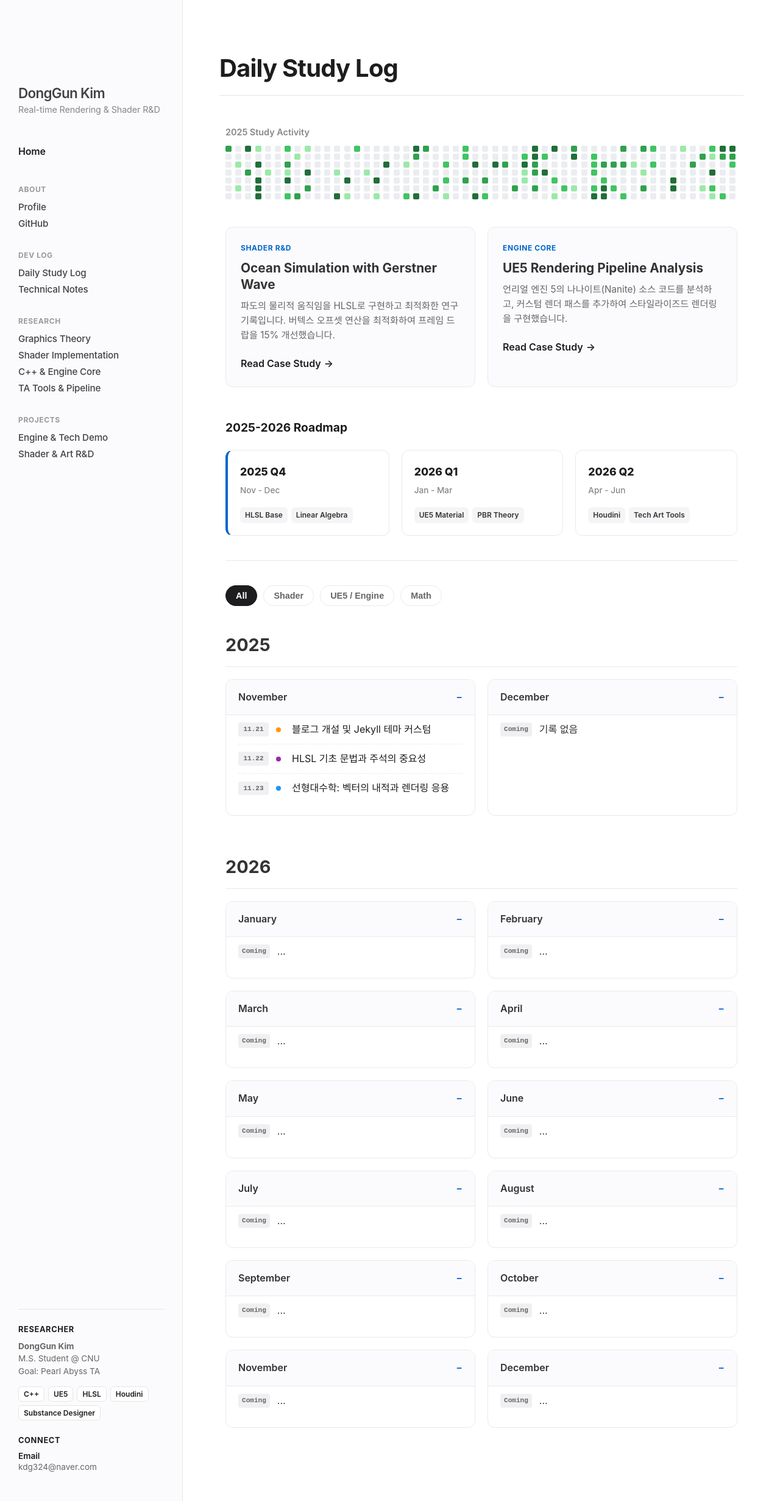
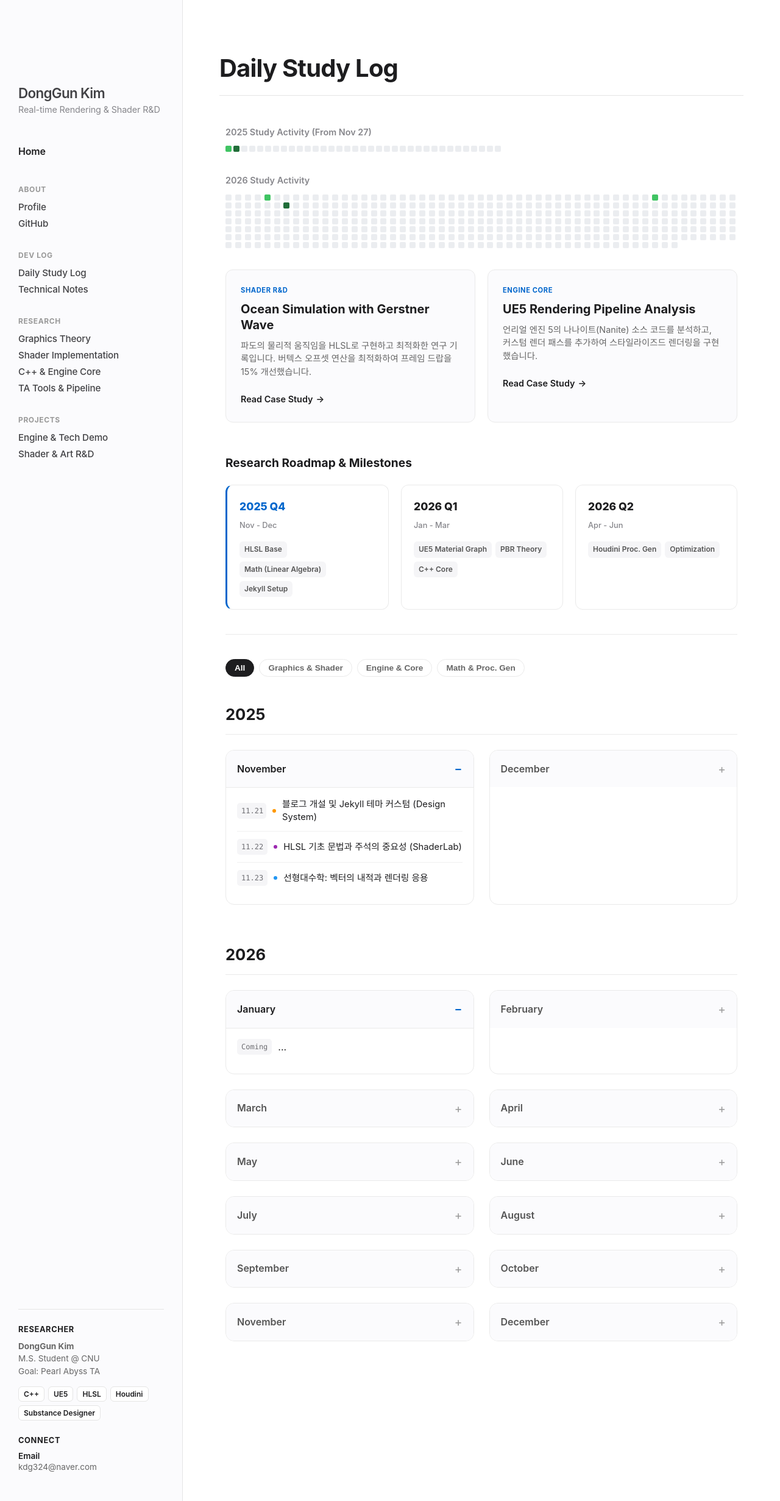
Before and after one commit to KimDongGun324/kimdonggun324.github.io, a Jekyll site: the page built from daily-study/index.md, in a window 1280 px wide. Shown: the whole page at 61% size. Built offline with Jekyll 4.4.1, drawn with Linux system fonts in a browser that asks for light colours; some web fonts are replaced; part of the change alters nothing that is shown.

Commit message:
index 대수
✨ 핵심 변경 사항 요약
닫힌 카드 디자인 개선: 닫혀있을 때는 높이가 확 줄어들고, 우측 아이콘과 배경색에 변화를 주어 "닫혀있음"을 명확히 표현했습니다.

태그 필터 통합 & 재정의:

Graphics & Shader: 셰이더, HLSL, Substance Designer 등

Engine & Core: UE5, C++, 엔진 구조 등

Math & Proc. Gen: 선형대수, 후디니, 절차적 생성 등

-> 이렇게 핵심 역량 위주로 깔끔하게 통합했습니다.

잔디 심기 (Heatmap) 대수술:

2025년: 11월 27일부터 12월 31일까지만 표시됩니다. (11/27, 11/28은 색칠됨!)

2026년: 1월 1일부터 1년치가 새로 추가되었습니다.

날짜 표시: 이제 잔디 위에 마우스를 올리면 "2025-11-27" 처럼 날짜가 뜹니다.

UI/UX 디테일업:

호버 프리뷰 안정화: 이미지가 껌뻑거리거나 안 나오는 문제를 해결했습니다. 부드럽게 뜨고 사라집니다.

애플 스타일 리스트: 글자 크기를 살짝 줄이고, 자간과 색상을 조절하여 훨씬 세련되고 깔끔한 느낌을 줬습니다.

```diff
--- a/daily-study/index.md
+++ b/daily-study/index.md
@@ -5,23 +5,32 @@ permalink: /daily-study/
 ---
 
 <style>
-  /* ================= Global Layout ================= */
+  /* ================= Global Layout & Fonts ================= */
   .markdown-body {
     max-width: 100% !important; margin: 0 !important; width: 100% !important; padding: 0 10px;
-    font-family: 'Pretendard', -apple-system, sans-serif;
+    font-family: -apple-system, BlinkMacSystemFont, "Mona Sans", "Pretendard", sans-serif;
+    color: #1d1d1f;
   }
 
   /* ================= 1. Contribution Heatmap (잔디) ================= */
-  .heatmap-section { margin-bottom: 40px; }
+  .heatmap-section { margin-bottom: 30px; }
   .heatmap-title { font-size: 0.9em; font-weight: 600; color: #86868b; margin-bottom: 10px; }
-  .heatmap-grid {
-    display: grid; grid-template-columns: repeat(52, 1fr); grid-template-rows: repeat(7, 1fr);
+  /* 2025년은 기간이 짧으므로 플렉스로 배치 */
+  #heatmap-grid-2025 {
+    display: flex; flex-wrap: wrap; gap: 3px; max-width: 100%; padding-bottom: 5px;
+  }
+  /* 2026년은 1년치이므로 그리드로 배치 */
+  #heatmap-grid-2026 {
+    display: grid; grid-template-columns: repeat(53, 1fr); grid-template-rows: repeat(7, 1fr);
     gap: 3px; max-width: 100%; overflow-x: auto; padding-bottom: 5px;
   }
   .day-box {
-    width: 10px; height: 10px; background-color: #ebedf0; border-radius: 2px;
+    width: 10px; height: 10px; background-color: #ebedf0; border-radius: 2px; cursor: pointer;
+    transition: transform 0.1s ease-in-out;
   }
-  /* 잔디 색상 레벨 (JS로 제어) */
+  .day-box:hover { transform: scale(1.2); border: 1px solid rgba(0,0,0,0.1); }
+
+  /* 잔디 색상 레벨 */
   .day-l1 { background-color: #9be9a8; }
   .day-l2 { background-color: #40c463; }
   .day-l3 { background-color: #30a14e; }
@@ -34,19 +43,19 @@ permalink: /daily-study/
   }
   .featured-card {
     background: #fbfbfd; border: 1px solid #eaeaea; border-radius: 12px;
-    padding: 24px; transition: transform 0.2s, box-shadow 0.2s; position: relative; overflow: hidden;
+    padding: 24px; transition: all 0.2s ease; position: relative; overflow: hidden;
   }
   .featured-card:hover { transform: translateY(-3px); box-shadow: 0 10px 30px rgba(0,0,0,0.08); border-color: #0066cc; }
   .featured-tag {
-    font-size: 0.75em; font-weight: 700; color: #0066cc; text-transform: uppercase; letter-spacing: 0.05em; margin-bottom: 8px; display: block;
+    font-size: 0.7em; font-weight: 700; color: #0066cc; text-transform: uppercase; letter-spacing: 0.05em; margin-bottom: 8px; display: block;
   }
-  .featured-title { font-size: 1.3em; font-weight: 700; margin-bottom: 10px; line-height: 1.3; }
-  .featured-desc { font-size: 0.95em; color: #666; line-height: 1.6; margin-bottom: 20px; }
-  .featured-link { font-weight: 600; color: #1d1d1f; text-decoration: none; display: inline-flex; align-items: center; }
+  .featured-title { font-size: 1.25em; font-weight: 700; margin-bottom: 10px; line-height: 1.3; }
+  .featured-desc { font-size: 0.9em; color: #666; line-height: 1.5; margin-bottom: 20px; }
+  .featured-link { font-size: 0.9em; font-weight: 600; color: #1d1d1f; text-decoration: none; display: inline-flex; align-items: center; }
   .featured-link::after { content: '→'; margin-left: 5px; transition: margin-left 0.2s; }
   .featured-card:hover .featured-link::after { margin-left: 10px; }
 
-  /* ================= 3. Tech Focus Timeline (기존 유지) ================= */
+  /* ================= 3. Tech Focus Timeline ================= */
   .timeline-section { margin-bottom: 40px; padding-bottom: 30px; border-bottom: 1px solid #eaeaea; }
   .timeline-title { font-size: 1.2em; font-weight: 700; color: #1d1d1f; margin-bottom: 20px; }
   .timeline-container {
@@ -55,63 +64,96 @@ permalink: /daily-study/
   .timeline-container::-webkit-scrollbar { display: none; }
   .quarter-block {
     min-width: 240px; flex: 1; background: #fff; border: 1px solid #eaeaea; border-radius: 12px; padding: 20px;
+    transition: border-color 0.2s;
   }
+  .quarter-block:hover { border-color: #d2d2d7; }
   .quarter-label { font-weight: 800; font-size: 1.1em; color: #1d1d1f; margin-bottom: 5px; }
-  .quarter-date { font-size: 0.85em; color: #86868b; margin-bottom: 15px; font-weight: 500; }
+  .quarter-date { font-size: 0.8em; color: #86868b; margin-bottom: 15px; font-weight: 500; }
   .tech-badges { display: flex; flex-wrap: wrap; gap: 6px; }
-  .focus-badge { font-size: 0.75em; font-weight: 600; padding: 3px 8px; border-radius: 6px; background: #f5f5f7; color: #333; }
+  .focus-badge { font-size: 0.75em; font-weight: 600; padding: 3px 8px; border-radius: 6px; background: #f5f5f7; color: #555; }
 
   /* ================= 4. Filter & Log List ================= */
-  .filter-container { margin-bottom: 30px; display: flex; gap: 10px; flex-wrap: wrap; }
+  .filter-container { margin-bottom: 30px; display: flex; gap: 8px; flex-wrap: wrap; }
   .filter-btn {
-    padding: 8px 16px; border-radius: 20px; border: 1px solid #eaeaea; background: #fff;
-    font-size: 0.9em; font-weight: 600; color: #666; cursor: pointer; transition: all 0.2s;
+    padding: 6px 14px; border-radius: 18px; border: 1px solid #eaeaea; background: #fff;
+    font-size: 0.85em; font-weight: 600; color: #666; cursor: pointer; transition: all 0.2s;
   }
-  .filter-btn:hover { background: #f5f5f7; color: #1d1d1f; }
+  .filter-btn:hover { background: #f5f5f7; color: #1d1d1f; border-color: #d2d2d7; }
   .filter-btn.active { background: #1d1d1f; color: #fff; border-color: #1d1d1f; }
 
-  .year-header { font-size: 1.8em; font-weight: 700; margin-top: 50px; margin-bottom: 20px; border-bottom: 2px solid #1d1d1f; padding-bottom: 10px; }
-  .year-grid { display: grid; grid-template-columns: repeat(auto-fill, minmax(320px, 1fr)); gap: 20px; width: 100%; margin-bottom: 60px; }
+  .year-header { font-size: 1.6em; font-weight: 700; margin-top: 50px; margin-bottom: 25px; border-bottom: 2px solid #eaeaea; padding-bottom: 12px; }
+  .year-grid { display: grid; grid-template-columns: repeat(auto-fill, minmax(320px, 1fr)); gap: 25px; width: 100%; margin-bottom: 60px; }
 
-  details.month-card { background: #ffffff; border: 1px solid #eaeaea; border-radius: 12px; overflow: hidden; }
-  summary { padding: 15px 20px; cursor: pointer; font-weight: 600; background-color: #fbfbfd; display: flex; justify-content: space-between; }
-  summary::after { content: '+'; color: #999; }
-  details[open] summary::after { content: '−'; color: #0066cc; }
+  /* 월별 카드 디자인 개선 */
+  details.month-card {
+    background: #ffffff; border: 1px solid #eaeaea; border-radius: 14px; overflow: hidden;
+    transition: all 0.25s cubic-bezier(0.4, 0, 0.2, 1);
+  }
+  details.month-card:hover { border-color: #c7c7cc; box-shadow: 0 4px 12px rgba(0,0,0,0.05); }
 
-  .study-list { padding: 0 20px 20px 20px; border-top: 1px solid #eaeaea; }
+  summary {
+    padding: 14px 18px; cursor: pointer; font-weight: 600; font-size: 1em;
+    background-color: #fbfbfd; display: flex; justify-content: space-between; align-items: center;
+    user-select: none; transition: background-color 0.2s;
+  }
+  summary:hover { background-color: #f5f5f7; }
+
+  /* 닫혀있을 때 아이콘 */
+  summary::after { content: '+'; color: #999; font-size: 1.2em; font-weight: 400; }
+  /* 열려있을 때 아이콘 */
+  details[open] summary::after { content: '−'; color: #0066cc; font-weight: 600; }
+
+  /* 닫힌 상태일 때 시각적 표현 강화 (옵션) */
+  details:not([open]) summary { color: #555; }
+
+
+  /* 리스트 스타일 개선 (애플 스타일) */
+  .study-list { padding: 5px 18px 18px 18px; border-top: 1px solid #eaeaea; }
   .study-list li {
-    padding: 10px 0; border-bottom: 1px dashed #eaeaea; display: flex; gap: 12px; align-items: center; position: relative;
-    transition: opacity 0.3s ease; /* 필터링 효과 */
+    padding: 12px 0; border-bottom: 1px solid #f0f0f0; display: flex; gap: 10px; align-items: center; position: relative;
+    transition: opacity 0.2s ease;
   }
   .study-list li:last-child { border-bottom: none; }
-  .study-list li.hidden { display: none; } /* 필터링 숨김 클래스 */
+  .study-list li.hidden { display: none !important; } /* 필터링 숨김 클래스 */
 
-  .date-badge { font-family: monospace; font-weight: 600; color: #666; background: #f0f0f2; padding: 2px 6px; border-radius: 4px; font-size: 0.85em; min-width: 50px; text-align: center; }
+  .date-badge {
+    font-family: "SF Mono", "Menlo", monospace; font-weight: 500; color: #6e6e73;
+    background: #f5f5f7; padding: 3px 7px; border-radius: 5px; font-size: 0.75em; min-width: 48px; text-align: center;
+  }
 
-  /* 링크 & 호버 프리뷰 */
-  .study-link { color: #1d1d1f; text-decoration: none; position: relative; cursor: pointer; }
-  .study-link:hover { color: #0066cc; text-decoration: underline; }
+  /* 링크 스타일 개선 */
+  .study-link {
+    font-size: 0.92em; color: #1d1d1f; text-decoration: none; position: relative; cursor: pointer;
+    line-height: 1.4; flex-grow: 1; transition: color 0.2s;
+  }
+  .study-link:hover { color: #0066cc; }
 
-  /* 🔥 호버 프리뷰 팝업 스타일 */
+  /* 태그별 색상 점 */
+  .tag-dot { width: 6px; height: 6px; border-radius: 50%; display: inline-block; flex-shrink: 0; }
+  .tag-graphics { background-color: #9c27b0; } /* 셰이더, 디자인 */
+  .tag-engine { background-color: #ff9800; }   /* C++, 언리얼 */
+  .tag-math { background-color: #2196f3; }     /* 수학, 절차적 생성 */
+
+  /* 🔥 호버 프리뷰 팝업 스타일 (안정화) */
   .preview-popup {
     position: fixed; pointer-events: none; z-index: 1000;
-    width: 280px; background: #fff; border-radius: 8px;
-    box-shadow: 0 10px 40px rgba(0,0,0,0.2); border: 1px solid #eaeaea;
-    padding: 5px; opacity: 0; transform: translateY(10px); transition: opacity 0.2s, transform 0.2s;
-    display: none; /* JS로 제어 */
+    width: 300px; background: #fff; border-radius: 10px;
+    box-shadow: 0 15px 40px rgba(0,0,0,0.15); border: 1px solid #eaeaea;
+    padding: 6px; opacity: 0; transform: translateY(8px);
+    transition: opacity 0.2s cubic-bezier(0.4, 0, 0.2, 1), transform 0.2s cubic-bezier(0.4, 0, 0.2, 1);
+    visibility: hidden; /* display:none 대신 visibility 사용으로 안정성 확보 */
   }
-  .preview-popup img { width: 100%; border-radius: 6px; display: block; }
-  .tag-dot { width: 8px; height: 8px; border-radius: 50%; display: inline-block; margin-right: 6px; }
-
-  /* 태그별 색상 점 */
-  .tag-shader { background-color: #9c27b0; }
-  .tag-ue5 { background-color: #ff9800; }
-  .tag-math { background-color: #2196f3; }
+  .preview-popup.show { opacity: 1; transform: translateY(0); visibility: visible; }
+  .preview-popup img { width: 100%; border-radius: 8px; display: block; }
 </style>
 
 <div class="heatmap-section">
-  <div class="heatmap-title">2025 Study Activity</div>
-  <div class="heatmap-grid" id="heatmap-grid"></div>
+  <div class="heatmap-title">2025 Study Activity (From Nov 27)</div>
+  <div id="heatmap-grid-2025"></div>
+</div>
+<div class="heatmap-section">
+  <div class="heatmap-title">2026 Study Activity</div>
+  <div id="heatmap-grid-2026"></div>
 </div>
 
 <section class="featured-section">
@@ -119,41 +161,43 @@ permalink: /daily-study/
     <span class="featured-tag">Shader R&D</span>
     <div class="featured-title">Ocean Simulation with Gerstner Wave</div>
     <div class="featured-desc">파도의 물리적 움직임을 HLSL로 구현하고 최적화한 연구 기록입니다. 버텍스 오프셋 연산을 최적화하여 프레임 드랍을 15% 개선했습니다.</div>
-    <a href="#" class="featured-link">Read Case Study</a>
+    <a href="/technical-notes/" class="featured-link">Read Case Study</a>
   </div>
   <div class="featured-card">
     <span class="featured-tag">Engine Core</span>
     <div class="featured-title">UE5 Rendering Pipeline Analysis</div>
     <div class="featured-desc">언리얼 엔진 5의 나나이트(Nanite) 소스 코드를 분석하고, 커스텀 렌더 패스를 추가하여 스타일라이즈드 렌더링을 구현했습니다.</div>
-    <a href="#" class="featured-link">Read Case Study</a>
+    <a href="/technical-notes/" class="featured-link">Read Case Study</a>
   </div>
 </section>
 
 <section class="timeline-section">
-  <div class="timeline-title">2025-2026 Roadmap</div>
+  <div class="timeline-title">Research Roadmap & Milestones</div>
   <div class="timeline-container">
-    <div class="quarter-block" style="border-left: 4px solid #0066cc;">
-      <div class="quarter-label">2025 Q4</div>
+    <div class="quarter-block" style="border-left: 3px solid #0066cc;">
+      <div class="quarter-label" style="color: #0066cc;">2025 Q4</div>
       <div class="quarter-date">Nov - Dec</div>
       <div class="tech-badges">
         <span class="focus-badge">HLSL Base</span>
-        <span class="focus-badge">Linear Algebra</span>
+        <span class="focus-badge">Math (Linear Algebra)</span>
+        <span class="focus-badge">Jekyll Setup</span>
       </div>
     </div>
     <div class="quarter-block">
       <div class="quarter-label">2026 Q1</div>
       <div class="quarter-date">Jan - Mar</div>
       <div class="tech-badges">
-        <span class="focus-badge">UE5 Material</span>
+        <span class="focus-badge">UE5 Material Graph</span>
         <span class="focus-badge">PBR Theory</span>
+        <span class="focus-badge">C++ Core</span>
       </div>
     </div>
     <div class="quarter-block">
       <div class="quarter-label">2026 Q2</div>
       <div class="quarter-date">Apr - Jun</div>
       <div class="tech-badges">
-        <span class="focus-badge">Houdini</span>
-        <span class="focus-badge">Tech Art Tools</span>
+        <span class="focus-badge">Houdini Proc. Gen</span>
+        <span class="focus-badge">Optimization</span>
       </div>
     </div>
   </div>
@@ -161,9 +205,9 @@ permalink: /daily-study/
 
 <div class="filter-container">
   <button class="filter-btn active" onclick="filterLogs('all')">All</button>
-  <button class="filter-btn" onclick="filterLogs('shader')">Shader</button>
-  <button class="filter-btn" onclick="filterLogs('ue5')">UE5 / Engine</button>
-  <button class="filter-btn" onclick="filterLogs('math')">Math</button>
+  <button class="filter-btn" onclick="filterLogs('graphics')">Graphics & Shader</button>
+  <button class="filter-btn" onclick="filterLogs('engine')">Engine & Core</button>
+  <button class="filter-btn" onclick="filterLogs('math')">Math & Proc. Gen</button>
 </div>
 
 <h2 class="year-header">2025</h2>
@@ -172,16 +216,16 @@ permalink: /daily-study/
   <details class="month-card" open>
     <summary>November</summary>
     <ul class="study-list">
-      <li data-tags="ue5" data-image="https://images.unsplash.com/photo-1498050108023-c5249f4df085?q=80&w=300">
+      <li data-tags="engine" data-image="https://images.unsplash.com/photo-1498050108023-c5249f4df085?q=80&w=300">
         <span class="date-badge">11.21</span>
-        <span class="tag-dot tag-ue5"></span>
-        <a href="/daily-study/posts/2025/11/11-21-setup/" class="study-link">블로그 개설 및 Jekyll 테마 커스텀</a>
+        <span class="tag-dot tag-engine"></span>
+        <a href="/daily-study/posts/2025/11/11-21-setup/" class="study-link">블로그 개설 및 Jekyll 테마 커스텀 (Design System)</a>
       </li>
 
-      <li data-tags="shader" data-image="/assets/images/2025/11/Pasted_image_20251128191707.png">
+      <li data-tags="graphics" data-image="/assets/images/2025/11/Pasted_image_20251128191707.png">
         <span class="date-badge">11.22</span>
-        <span class="tag-dot tag-shader"></span>
-        <a href="#" class="study-link">HLSL 기초 문법과 주석의 중요성</a>
+        <span class="tag-dot tag-graphics"></span>
+        <a href="#" class="study-link">HLSL 기초 문법과 주석의 중요성 (ShaderLab)</a>
       </li>
 
       <li data-tags="math" data-image="https://images.unsplash.com/photo-1635070041078-e363dbe005cb?q=80&w=300">
@@ -192,7 +236,7 @@ permalink: /daily-study/
     </ul>
   </details>
 
-  <details class="month-card" open>
+  <details class="month-card">
     <summary>December</summary>
     <ul class="study-list">
       <li data-tags="all"><span class="date-badge">Coming</span> 기록 없음</li>
@@ -203,43 +247,58 @@ permalink: /daily-study/
 <h2 class="year-header">2026</h2>
 <div class="year-grid">
   <details class="month-card" open><summary>January</summary><ul class="study-list"><li><span class="date-badge">Coming</span>...</li></ul></details>
-  <details class="month-card" open><summary>February</summary><ul class="study-list"><li><span class="date-badge">Coming</span>...</li></ul></details>
-  <details class="month-card" open><summary>March</summary><ul class="study-list"><li><span class="date-badge">Coming</span>...</li></ul></details>
-  <details class="month-card" open><summary>April</summary><ul class="study-list"><li><span class="date-badge">Coming</span>...</li></ul></details>
-  <details class="month-card" open><summary>May</summary><ul class="study-list"><li><span class="date-badge">Coming</span>...</li></ul></details>
-  <details class="month-card" open><summary>June</summary><ul class="study-list"><li><span class="date-badge">Coming</span>...</li></ul></details>
-  <details class="month-card" open><summary>July</summary><ul class="study-list"><li><span class="date-badge">Coming</span>...</li></ul></details>
-  <details class="month-card" open><summary>August</summary><ul class="study-list"><li><span class="date-badge">Coming</span>...</li></ul></details>
-  <details class="month-card" open><summary>September</summary><ul class="study-list"><li><span class="date-badge">Coming</span>...</li></ul></details>
-  <details class="month-card" open><summary>October</summary><ul class="study-list"><li><span class="date-badge">Coming</span>...</li></ul></details>
-  <details class="month-card" open><summary>November</summary><ul class="study-list"><li><span class="date-badge">Coming</span>...</li></ul></details>
-  <details class="month-card" open><summary>December</summary><ul class="study-list"><li><span class="date-badge">Coming</span>...</li></ul></details>
+  <details class="month-card"><summary>February</summary><ul class="study-list"><li><span class="date-badge">Coming</span>...</li></ul></details>
+  <details class="month-card"><summary>March</summary><ul class="study-list"><li><span class="date-badge">Coming</span>...</li></ul></details>
+  <details class="month-card"><summary>April</summary><ul class="study-list"><li><span class="date-badge">Coming</span>...</li></ul></details>
+  <details class="month-card"><summary>May</summary><ul class="study-list"><li><span class="date-badge">Coming</span>...</li></ul></details>
+  <details class="month-card"><summary>June</summary><ul class="study-list"><li><span class="date-badge">Coming</span>...</li></ul></details>
+  <details class="month-card"><summary>July</summary><ul class="study-list"><li><span class="date-badge">Coming</span>...</li></ul></details>
+  <details class="month-card"><summary>August</summary><ul class="study-list"><li><span class="date-badge">Coming</span>...</li></ul></details>
+  <details class="month-card"><summary>September</summary><ul class="study-list"><li><span class="date-badge">Coming</span>...</li></ul></details>
+  <details class="month-card"><summary>October</summary><ul class="study-list"><li><span class="date-badge">Coming</span>...</li></ul></details>
+  <details class="month-card"><summary>November</summary><ul class="study-list"><li><span class="date-badge">Coming</span>...</li></ul></details>
+  <details class="month-card"><summary>December</summary><ul class="study-list"><li><span class="date-badge">Coming</span>...</li></ul></details>
 </div>
 
 <div id="preview-popup" class="preview-popup"><img src="" id="preview-img"></div>
 
 <script>
-  // 1. 잔디 심기 (Heatmap Generator) - 예시 데이터 생성
-  const heatmapGrid = document.getElementById('heatmap-grid');
-  // 365개의 칸을 생성 (예시)
-  for(let i=0; i<364; i++) {
-    const box = document.createElement('div');
-    box.className = 'day-box';
-    // 랜덤하게 색칠하기 (나중엔 실제 데이터로 연동 가능)
-    if(Math.random() > 0.7) {
-      const levels = ['day-l1', 'day-l2', 'day-l3', 'day-l4'];
-      box.classList.add(levels[Math.floor(Math.random() * 4)]);
+  // 1. 잔디 심기 (Heatmap) - 2025년 & 2026년
+  function generateHeatmap(elementId, startDateStr, endDateStr, activeDates = []) {
+    const grid = document.getElementById(elementId);
+    const startDate = new Date(startDateStr);
+    const endDate = new Date(endDateStr);
+
+    for (let d = new Date(startDate); d <= endDate; d.setDate(d.getDate() + 1)) {
+      const box = document.createElement('div');
+      box.className = 'day-box';
+
+      // 날짜 문자열 생성 (YYYY-MM-DD)
+      const dateStr = d.toISOString().split('T')[0];
+      box.setAttribute('title', dateStr); // 마우스 오버 시 날짜 표시
+
+      // 활동 기록이 있는 날짜인지 확인
+      if (activeDates.includes(dateStr)) {
+        // 랜덤 색상 부여 (나중엔 실제 데이터 연동)
+        const levels = ['day-l1', 'day-l2', 'day-l3', 'day-l4'];
+        box.classList.add(levels[Math.floor(Math.random() * 4)]);
+      }
+      grid.appendChild(box);
     }
-    heatmapGrid.appendChild(box);
   }
 
-  // 2. 태그 필터링 기능
+  // 2025년 잔디 생성 (11/27 ~ 12/31, 27일과 28일 활성화)
+  generateHeatmap('heatmap-grid-2025', '2025-11-27', '2025-12-31', ['2025-11-27', '2025-11-28']);
+
+  // 2026년 잔디 생성 (1/1 ~ 12/31, 예시 데이터 몇 개 넣음)
+  generateHeatmap('heatmap-grid-2026', '2026-01-01', '2026-12-31', ['2026-01-05', '2026-02-14', '2026-03-01']);
+
+
+  // 2. 태그 필터링
   function filterLogs(tag) {
-    // 버튼 활성화 스타일 변경
     document.querySelectorAll('.filter-btn').forEach(btn => btn.classList.remove('active'));
     event.target.classList.add('active');
 
-    // 리스트 필터링
     const items = document.querySelectorAll('.study-list li');
     items.forEach(item => {
       if (tag === 'all') {
@@ -255,31 +314,38 @@ permalink: /daily-study/
     });
   }
 
-  // 3. 링크 호버 프리뷰 기능
+  // 3. 호버 프리뷰 (안정화 버전)
   const popup = document.getElementById('preview-popup');
   const previewImg = document.getElementById('preview-img');
   const links = document.querySelectorAll('.study-list li');
+  let hideTimeout;
 
   links.forEach(link => {
     link.addEventListener('mouseenter', (e) => {
       const imgSrc = link.getAttribute('data-image');
-      if (imgSrc) {
-        previewImg.src = imgSrc;
-        popup.style.display = 'block';
-        setTimeout(() => { popup.style.opacity = 1; popup.style.transform = 'translateY(0)'; }, 10);
-      }
+      if (!imgSrc) return;
+
+      clearTimeout(hideTimeout); // 숨김 타이머 취소
+      previewImg.src = imgSrc;
+      popup.classList.add('show'); // 표시 클래스 추가
+
+      // 팝업 위치 초기화 (마우스 근처로)
+      popup.style.left = (e.clientX + 20) + 'px';
+      popup.style.top = (e.clientY + 20) + 'px';
     });
 
     link.addEventListener('mousemove', (e) => {
-      // 마우스 커서 옆에 팝업 위치시키기
-      popup.style.left = (e.clientX + 15) + 'px';
-      popup.style.top = (e.clientY + 15) + 'px';
+      if (!popup.classList.contains('show')) return;
+      // 마우스 따라다니기
+      popup.style.left = (e.clientX + 20) + 'px';
+      popup.style.top = (e.clientY + 20) + 'px';
     });
 
     link.addEventListener('mouseleave', () => {
-      popup.style.opacity = 0;
-      popup.style.transform = 'translateY(10px)';
-      setTimeout(() => { popup.style.display = 'none'; }, 200);
+      // 잠시 후 숨김 처리 (부드러운 트랜지션 위해)
+      hideTimeout = setTimeout(() => {
+        popup.classList.remove('show');
+      }, 100);
     });
   });
 </script>
```
